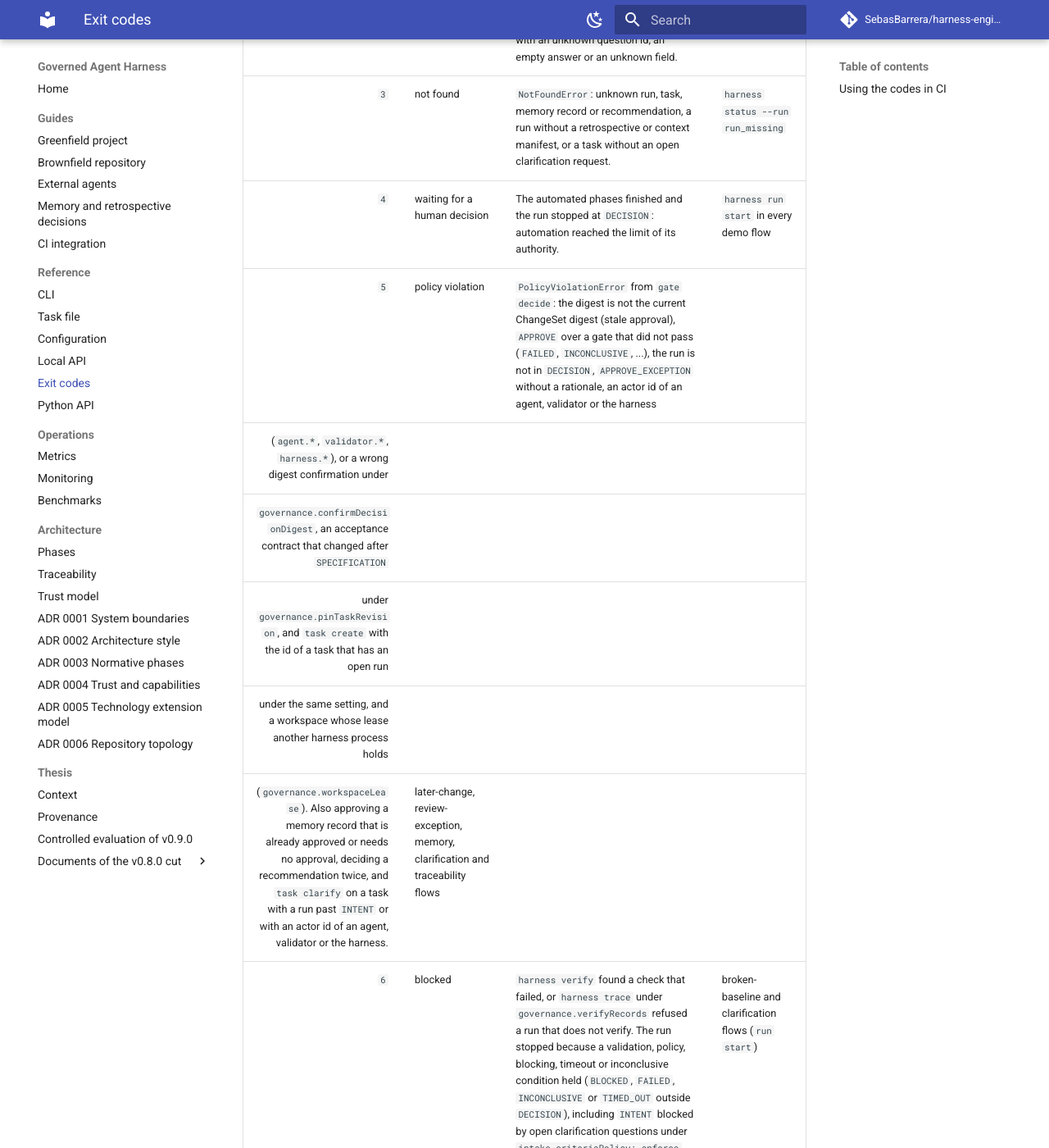
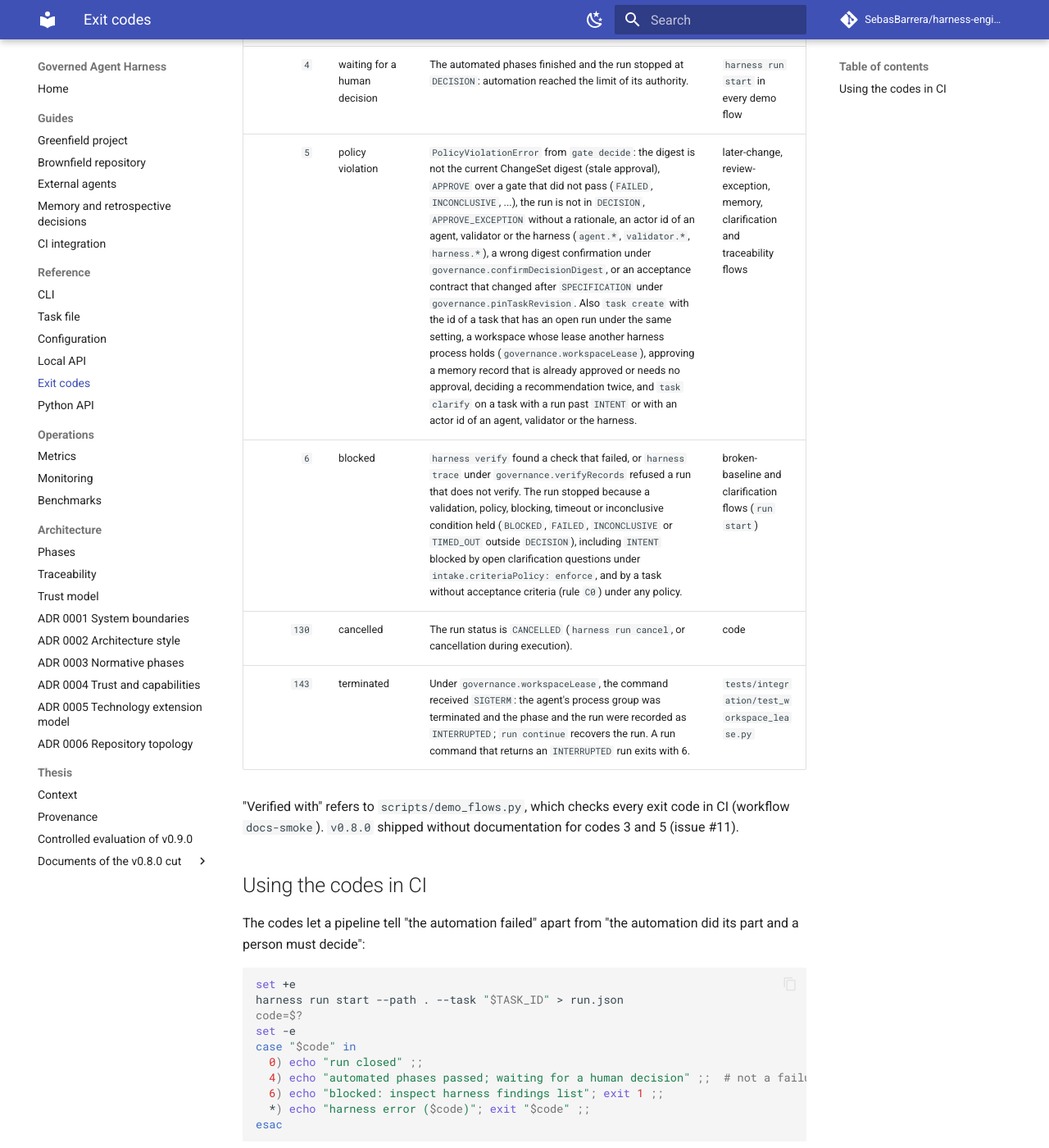
Before and after one commit to SebasBarrera/harness-engineering, an MkDocs documentation site: the page built from docs/reference/exit-codes.md, in a window 1280 px wide and 1400 px high, scrolled down 756 px. Shown: the whole window at 82% size. Built offline with MkDocs 1.6.1 and Material for MkDocs 9.7.7, drawn with Linux system fonts in a browser that asks for light colours; comment, search, counter and statistics services are not loaded.

Commit message:
docs: keep the exit-code 5 row of the table on one line
The row for exit code 5 was wrapped over several lines when the wave 1
conditions were added, so markdownlint reported MD055 and MD056 (missing
trailing pipe, wrong cell count) and the table rendered broken. Every other
table touched by the branch was checked for the same problem.

Refs #45
Refs #47
Refs #48

```diff
--- a/docs/reference/exit-codes.md
+++ b/docs/reference/exit-codes.md
@@ -12,12 +12,7 @@ hierarchy in `src/governed_harness/domain/errors.py` and from the run status map
 | `2` | configuration error | `ConfigurationError`: no `.harness/project.yaml` in the directory, invalid configuration, a task file that cannot be parsed or has no acceptance criteria outside `intake.criteriaPolicy: enforce`, an attempt to weaken a locked policy, a failed `doctor` check, a task memory record without its task, an `EDIT` of a recommendation without the edited text, or a `task clarify` answers file with an unknown question id, an empty answer or an unknown field. | `harness status` in a directory without a project; memory and clarification flows |
 | `3` | not found | `NotFoundError`: unknown run, task, memory record or recommendation, a run without a retrospective or context manifest, or a task without an open clarification request. | `harness status --run run_missing` |
 | `4` | waiting for a human decision | The automated phases finished and the run stopped at `DECISION`: automation reached the limit of its authority. | `harness run start` in every demo flow |
-| `5` | policy violation | `PolicyViolationError` from `gate decide`: the digest is not the current ChangeSet digest (stale approval), `APPROVE` over a gate that did not pass (`FAILED`, `INCONCLUSIVE`, ...), the run is not in `DECISION`, `APPROVE_EXCEPTION` without a rationale, an actor id of an agent, validator or the harness
-(`agent.*`, `validator.*`, `harness.*`), or a wrong digest confirmation under
-`governance.confirmDecisionDigest`, an acceptance contract that changed after `SPECIFICATION`
-under `governance.pinTaskRevision`, and `task create` with the id of a task that has an open run
-under the same setting, and a workspace whose lease another harness process holds
-(`governance.workspaceLease`). Also approving a memory record that is already approved or needs no approval, deciding a recommendation twice, and `task clarify` on a task with a run past `INTENT` or with an actor id of an agent, validator or the harness. | later-change, review-exception, memory, clarification and traceability flows |
+| `5` | policy violation | `PolicyViolationError` from `gate decide`: the digest is not the current ChangeSet digest (stale approval), `APPROVE` over a gate that did not pass (`FAILED`, `INCONCLUSIVE`, ...), the run is not in `DECISION`, `APPROVE_EXCEPTION` without a rationale, an actor id of an agent, validator or the harness (`agent.*`, `validator.*`, `harness.*`), a wrong digest confirmation under `governance.confirmDecisionDigest`, or an acceptance contract that changed after `SPECIFICATION` under `governance.pinTaskRevision`. Also `task create` with the id of a task that has an open run under the same setting, a workspace whose lease another harness process holds (`governance.workspaceLease`), approving a memory record that is already approved or needs no approval, deciding a recommendation twice, and `task clarify` on a task with a run past `INTENT` or with an actor id of an agent, validator or the harness. | later-change, review-exception, memory, clarification and traceability flows |
 | `6` | blocked | `harness verify` found a check that failed, or `harness trace` under `governance.verifyRecords` refused a run that does not verify. The run stopped because a validation, policy, blocking, timeout or inconclusive condition held (`BLOCKED`, `FAILED`, `INCONCLUSIVE` or `TIMED_OUT` outside `DECISION`), including `INTENT` blocked by open clarification questions under `intake.criteriaPolicy: enforce`, and by a task without acceptance criteria (rule `C0`) under any policy. | broken-baseline and clarification flows (`run start`) |
 | `130` | cancelled | The run status is `CANCELLED` (`harness run cancel`, or cancellation during execution). | code |
 | `143` | terminated | Under `governance.workspaceLease`, the command received `SIGTERM`: the agent's process group was terminated and the phase and the run were recorded as `INTERRUPTED`; `run continue` recovers the run. A run command that returns an `INTERRUPTED` run exits with 6. | `tests/integration/test_workspace_lease.py` |
```
